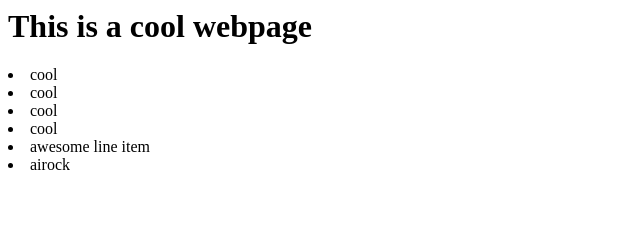
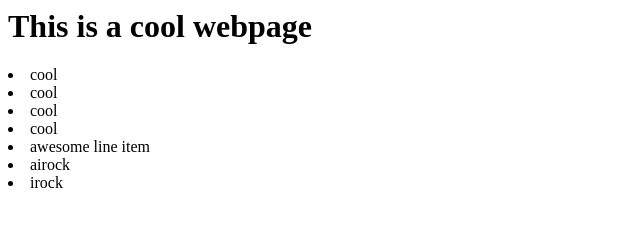
Before and after one commit to MrBalonio/monkeytest, a plain HTML site: page index.html in a window 1280 px wide. Shown: the full height of the page, 0-640 px from the left. Drawn offline with Linux system fonts and the light colour scheme.

Commit message:
added another irock

```diff
--- a/index.html
+++ b/index.html
@@ -7,5 +7,6 @@
   <li>cool</li>
   <li>awesome line item</li>
   <li>airock</li>
+  <li>irock</li>
 </body>
 </html>
```
